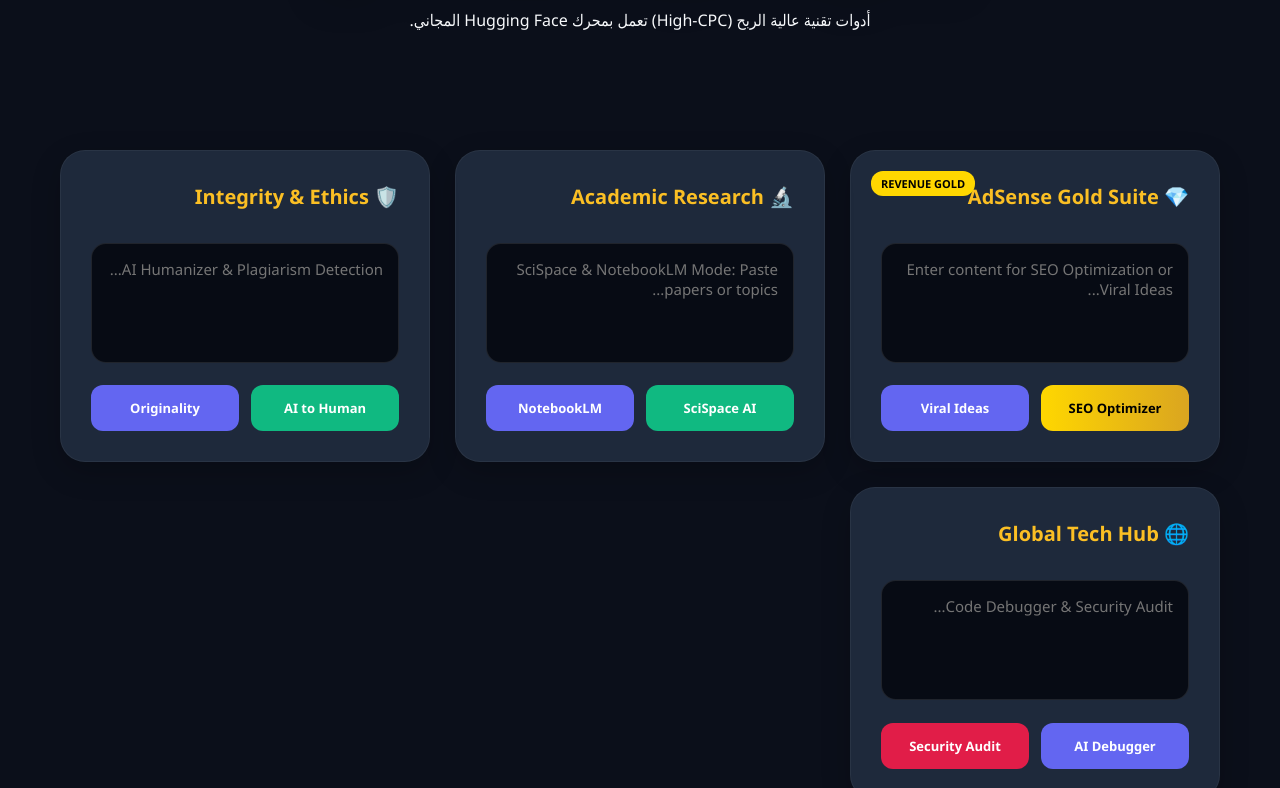
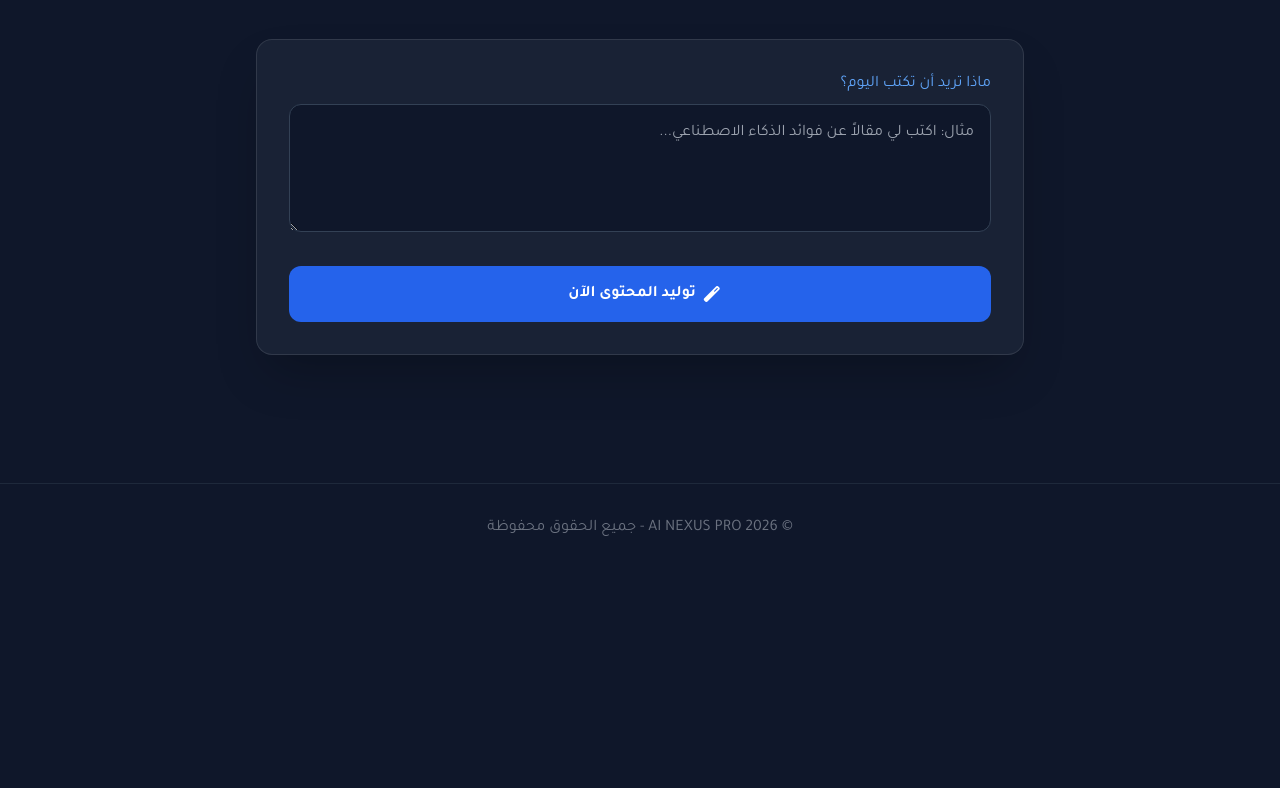
Before and after one commit to rogaareef/ai-nexus-pro, a website: page index.html in a window 1280 px wide. Shown: the part 243-1031 px from the top of the page. After the commit the page ends 815 px from the top, so only its background shows below. Drawn offline with nearby package versions, Linux system fonts and the light colour scheme.

Commit message:
Refactor index.html for layout and styling updates
Updated the HTML structure and styling for improved layout and functionality.

```diff
--- a/index.html
+++ b/index.html
@@ -1,91 +1,83 @@
 <!DOCTYPE html>
 <html lang="ar" dir="rtl">
 <head>
-    <meta charset="UTF-8"><meta name="viewport" content="width=device-width,initial-scale=1.0">
-    <title>AI NEXUS PRO | Global SEO, SciSpace & AI Humanizer</title>
-    <meta name="description" content="Global AI hub for SEO, SciSpace research, and AI Humanizer. High-CPC tools for creators and researchers worldwide.">
-    <meta name="keywords" content="SEO Optimizer, Code Debugger, SciSpace, NotebookLM, AI Humanizer, Viral Ideas, Gogo24173">
+    <meta charset="UTF-8">
+    <meta name="viewport" content="width=device-width, initial-scale=1.0">
+    <title>AI NEXUS PRO - منصة الذكاء الاصطناعي الشاملة</title>
+    <script src="https://cdn.tailwindcss.com"></script>
+    <link href="https://cdnjs.cloudflare.com/ajax/libs/font-awesome/6.0.0/css/all.min.css" rel="stylesheet">
     <style>
-        :root{--p:#6366f1;--tr:#fbbf24;--sc:#10b981;--bg:#0b0f1a;--card:#1e293b;--text:#f8fafc;--gold:#ffd700}
-        *{box-sizing:border-box;transition:.3s;font-family:'Segoe UI', Tahoma, Geneva, sans-serif}
-        body{margin:0;background:var(--bg);color:var(--text);overflow-x:hidden;line-height:1.6}
-        nav{display:flex;justify-content:space-between;align-items:center;padding:12px 5%;background:rgba(15,23,42,.98);backdrop-filter:blur(15px);border-bottom:1px solid rgba(255,255,255,.1);position:sticky;top:0;z-index:1000}
-        .logo{display:flex;align-items:center;gap:12px;text-decoration:none;color:#fff;font-weight:900;font-size:24px}
-        .icon{width:40px;height:40px;background:linear-gradient(135deg,var(--p),var(--tr));border-radius:12px;display:flex;justify-content:center;align-items:center;box-shadow:0 0 15px rgba(99,102,241,0.4)}
-        .container{max-width:1200px;margin:auto;padding:20px}
-        .hero{text-align:center;padding:60px 0}
-        .hero h1{font-size:3.5rem;background:linear-gradient(90deg,var(--gold),#fff,var(--p));-webkit-background-clip:text;-webkit-text-fill-color:transparent;margin:0;filter:drop-shadow(0 10px 20px rgba(0,0,0,0.5))}
-        .grid{display:grid;grid-template-columns:repeat(auto-fit,minmax(350px,1fr));gap:25px;margin-top:40px}
-        .card{background:var(--card);padding:30px;border-radius:25px;border:1px solid rgba(255,255,255,0.05);position:relative;box-shadow:0 10px 30px rgba(0,0,0,0.2)}
-        .card:hover{transform:translateY(-10px);border-color:var(--gold);box-shadow:0 20px 40px rgba(255,215,0,0.1)}
-        .badge{background:var(--gold);color:#000;padding:4px 10px;border-radius:12px;font-size:11px;font-weight:bold;position:absolute;top:20px;left:20px}
-        h3{margin:0 0 15px 0;font-size:20px;color:var(--tr);display:flex;align-items:center;gap:10px}
-        textarea{width:100%;height:120px;background:#070b14;border:1px solid rgba(255,255,255,0.1);border-radius:15px;color:#fff;padding:15px;margin:15px 0;resize:none;font-size:15px}
-        textarea:focus{border-color:var(--gold);outline:none}
-        .btn-group{display:grid;grid-template-columns:1fr 1fr;gap:12px}
-        .btn{padding:14px;border-radius:12px;border:none;font-weight:800;cursor:pointer;font-size:13px;color:#fff;display:flex;justify-content:center;align-items:center;gap:8px}
-        .btn-p{background:var(--p)}.btn-sc{background:var(--sc)}.btn-gold{background:linear-gradient(90deg,var(--gold),#daa520);color:#000}
-        .btn:hover{transform:scale(1.03);filter:brightness(1.1)}
-        #res{margin-top:35px;padding:25px;background:#161b22;border-radius:20px;border:2px dashed var(--gold);display:none;white-space:pre-wrap;animation:slideUp .5s;font-size:16px;line-height:1.8}
-        @keyframes slideUp{from{opacity:0;transform:translateY(20px)}to{opacity:1;transform:translateY(0)}}
-        .loader{display:none;width:40px;height:40px;border:4px solid rgba(255,255,255,.1);border-top:4px solid var(--gold);border-radius:50%;animation:sp 1s linear infinite;margin:30px auto}
-        @keyframes sp{to{transform:rotate(360deg)}}
-        footer{text-align:center;padding:60px;color:#94a3b8;font-size:14px;border-top:1px solid rgba(255,255,255,0.1);margin-top:60px;background:#070b14}
+        @import url('https://fonts.googleapis.com/css2?family=Tajawal:wght@400;700&display=swap');
+        body { font-family: 'Tajawal', sans-serif; background: #0f172a; color: white; }
+        .glass { background: rgba(30, 41, 59, 0.7); backdrop-filter: blur(10px); border: 1px solid rgba(255,255,255,0.1); }
     </style>
 </head>
 <body>
-    <nav>
-        <a href="#" class="logo"><div class="icon">⚡</div> AI NEXUS PRO</a>
-        <div style="background:rgba(255,215,0,0.1);padding:8px 18px;border-radius:20px;border:1px solid var(--gold);color:var(--gold);font-weight:bold;font-size:14px">
-            Global Admin: Gogo24173@gmail.com
+    <nav class="glass sticky top-0 z-50 p-4">
+        <div class="container mx-auto flex justify-between items-center">
+            <h1 class="text-2xl font-bold bg-gradient-to-r from-blue-400 to-purple-500 bg-clip-text text-transparent">AI NEXUS PRO</h1>
+            <div class="space-x-4 space-x-reverse">
+                <a href="/" class="hover:text-blue-400">الرئيسية</a>
+                <a href="/policy.html" class="hover:text-blue-400 text-sm">سياسة الخصوصية</a>
+            </div>
         </div>
     </nav>
-    <div class="container">
-        <div class="hero">
-            <h1>Global AI Jet Engine 🚀</h1>
-            <p>أدوات تقنية عالية الربح (High-CPC) تعمل بمحرك Hugging Face المجاني.</p>
+
+    <main class="container mx-auto px-4 py-12">
+        <div class="text-center mb-16">
+            <h2 class="text-4xl md:text-6xl font-extrabold mb-4">مساعدك الذكي للإبداع</h2>
+            <p class="text-gray-400 text-xl">أدوات متطورة لتحسين محركات البحث وكتابة المحتوى بالذكاء الاصطناعي</p>
         </div>
-        <div class="grid">
-            <div class="card"><span class="badge">REVENUE GOLD</span><h3>💎 AdSense Gold Suite</h3><textarea id="t1" placeholder="Enter content for SEO Optimization or Viral Ideas..."></textarea>
-                <div class="btn-group"><button class="btn btn-gold" onclick="run('seo',1)">SEO Optimizer</button><button class="btn btn-p" onclick="run('viral',1)">Viral Ideas</button></div>
+
+        <div class="max-w-3xl mx-auto glass p-8 rounded-2xl shadow-2xl">
+            <div class="mb-6">
+                <label class="block mb-2 text-blue-400">ماذا تريد أن تكتب اليوم؟</label>
+                <textarea id="userInput" class="w-full p-4 rounded-xl bg-slate-900 border border-slate-700 focus:border-blue-500 outline-none h-32" placeholder="مثال: اكتب لي مقالاً عن فوائد الذكاء الاصطناعي..."></textarea>
             </div>
-            <div class="card"><h3>🔬 Academic Research</h3><textarea id="t2" placeholder="SciSpace & NotebookLM Mode: Paste papers or topics..."></textarea>
-                <div class="btn-group"><button class="btn btn-sc" onclick="run('scispace',2)">SciSpace AI</button><button class="btn btn-p" onclick="run('notebook',2)">NotebookLM</button></div>
-            </div>
-            <div class="card"><h3>🛡️ Integrity & Ethics</h3><textarea id="t3" placeholder="AI Humanizer & Plagiarism Detection..."></textarea>
-                <div class="btn-group"><button class="btn btn-sc" onclick="run('humanize',3)">AI to Human</button><button class="btn btn-p" onclick="run('plagiarism',3)">Originality</button></div>
-            </div>
-            <div class="card"><h3>🌐 Global Tech Hub</h3><textarea id="t4" placeholder="Code Debugger & Security Audit..."></textarea>
-                <div class="btn-group"><button class="btn btn-p" onclick="run('debug',4)">AI Debugger</button><button class="btn btn-sc" style="background:#e11d48" onclick="run('security',4)">Security Audit</button></div>
+
+            <button onclick="generateAI()" id="btn" class="w-full bg-blue-600 hover:bg-blue-700 text-white font-bold py-4 rounded-xl transition duration-300 flex items-center justify-center space-x-2">
+                <i class="fas fa-magic ml-2"></i>
+                <span>توليد المحتوى الآن</span>
+            </button>
+
+            <div id="resultContainer" class="mt-8 hidden">
+                <h3 class="text-blue-400 mb-2">النتيجة:</h3>
+                <div id="output" class="p-4 bg-slate-800 rounded-xl border border-blue-500/30 text-gray-200 leading-relaxed whitespace-pre-wrap"></div>
             </div>
         </div>
-        <div class="loader" id="ld"></div><div id="res"></div>
-    </div>
-    <footer>
-        <p>&copy; 2026 AI Nexus Pro | <a href="policy.html" style="color:var(--gold);text-decoration:none">Privacy Policy (GDPR/CCPA)</a></p>
-        <p>Serving USA, Europe, Asia, Australia & The Middle East</p>
+    </main>
+
+    <footer class="text-center py-8 text-gray-500 border-t border-slate-800 mt-20">
+        <p>© 2026 AI NEXUS PRO - جميع الحقوق محفوظة</p>
     </footer>
+
     <script>
-        async function run(t, id){
-            const r=document.getElementById('res'),l=document.getElementById('ld');
-            let i=document.getElementById('t' + id).value;
-            if(!i)return alert("Input Required!"); r.style.display='none';l.style.display='block';
-            try{
-                // تم التحديث للارتباط بسيرفر Hugging Face الخاص بك
-                const s=await fetch('https://gogo24173-ai-nexus-server.hf.space/api/generate',{
-                    method:'POST',
-                    headers:{'Content-Type':'application/json'},
-                    body:JSON.stringify({prompt:i,type:t})
+        async function generateAI() {
+            const input = document.getElementById('userInput').value;
+            const output = document.getElementById('output');
+            const container = document.getElementById('resultContainer');
+            const btn = document.getElementById('btn');
+
+            if(!input) return alert("يرجى كتابة شيء ما!");
+
+            btn.disabled = true;
+            btn.innerHTML = "جاري المعالجة...";
+
+            try {
+                const response = await fetch('https://gogo24173-ai-nexus-server.hf.space/api/generate', {
+                    method: 'POST',
+                    headers: {'Content-Type': 'application/json'},
+                    body: JSON.stringify({ prompt: input, type: "General Content Creator" })
                 });
-                const d=await s.json();
-                r.innerText=d.result;
-                r.style.display='block';
-            }catch(e){
-                r.innerText="Connection Active! Ensure your API Key is added in Hugging Face Settings.";
-                r.style.display='block';
-            }finally{
-                l.style.display='none';
-                window.scrollTo({top: r.offsetTop - 100, behavior: 'smooth'});
+
+                const data = await response.json();
+                container.classList.remove('hidden');
+                output.innerText = data.result || "حدث خطأ في جلب البيانات.";
+            } catch (err) {
+                alert("السيرفر لا يستجيب، تأكد من أن Hugging Face في وضع Running");
+            } finally {
+                btn.disabled = false;
+                btn.innerHTML = '<i class="fas fa-magic ml-2"></i><span>توليد المحتوى الآن</span>';
             }
         }
     </script>
```
